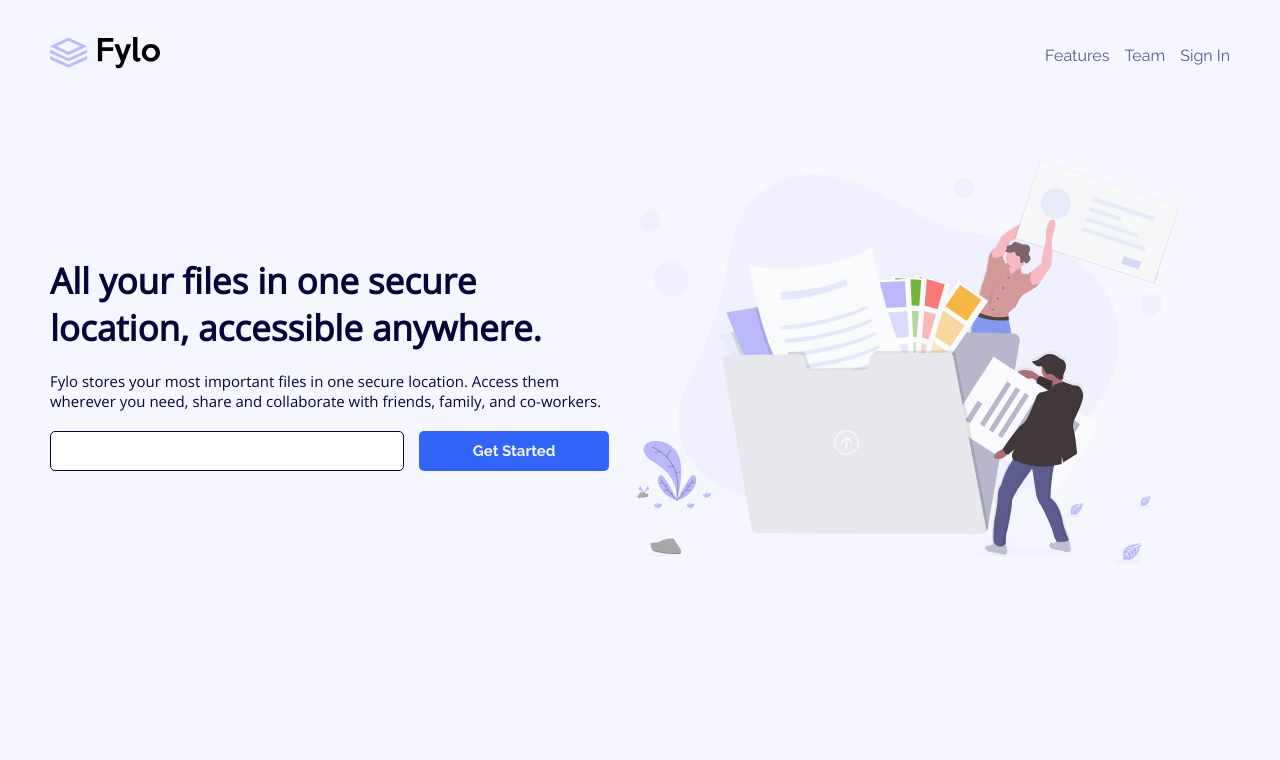
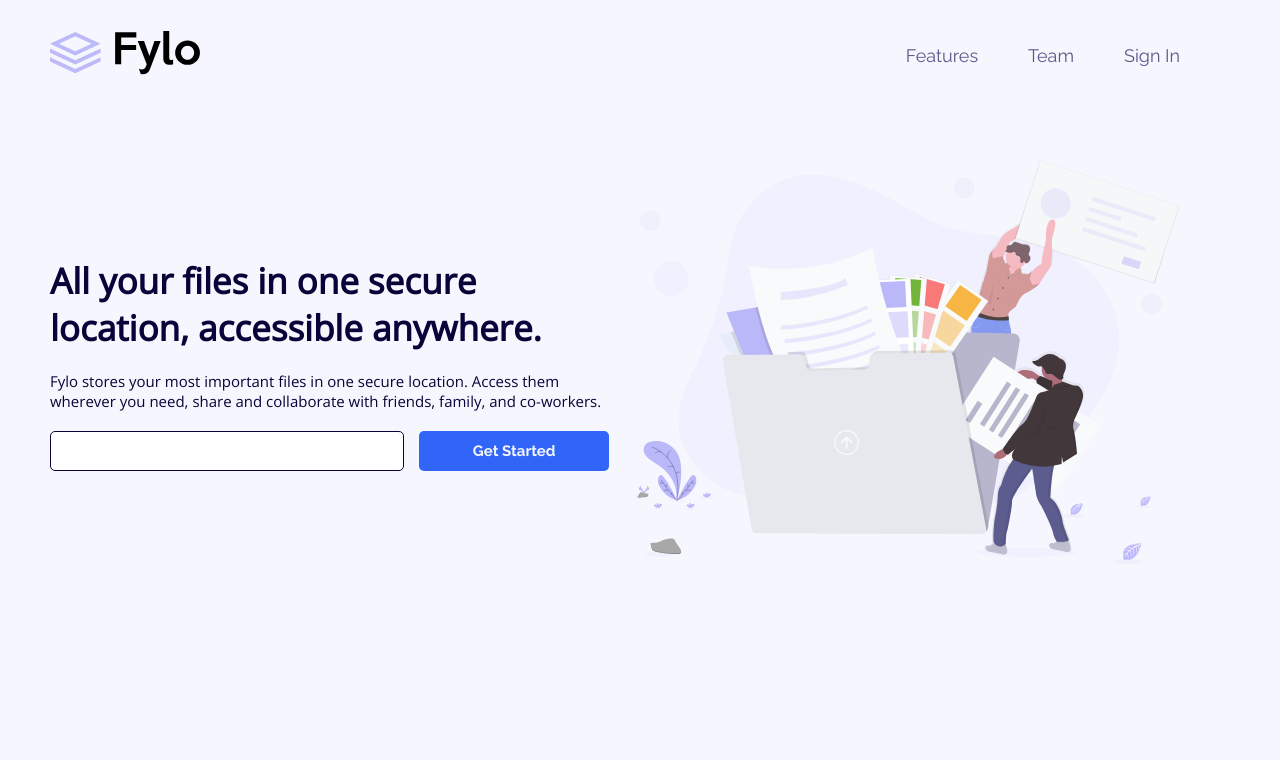
Before and after one commit to Massensini/Fylo-landing-page, a plain HTML site: page index.html in a window 1280 px wide. Shown: the top 760 px of the page. Drawn offline with nearby package versions, Linux system fonts and the light colour scheme.

Commit message:
repair project

```diff
--- a/style.css
+++ b/style.css
@@ -235,6 +235,7 @@ li {
 
 .getContainer {
     margin-top: 100px;
+    width: 100%;
     padding: 50px 0 50px 0;
     background-color: var(--desaturated-blue);
     display: flex;
@@ -357,11 +358,19 @@ footer {
         text-align: start;
     }
 
-
-
     .containerTop {
         max-width: 100%;
         padding: 50px 50px 0 50px;
+    }
+
+    .logoTop {
+        width: 150px;
+    }
+
+    .navList {
+        font-size: 18px;
+        margin-right: 50px;
+        gap: 50px;
     }
 
     .mainContainer {
```
